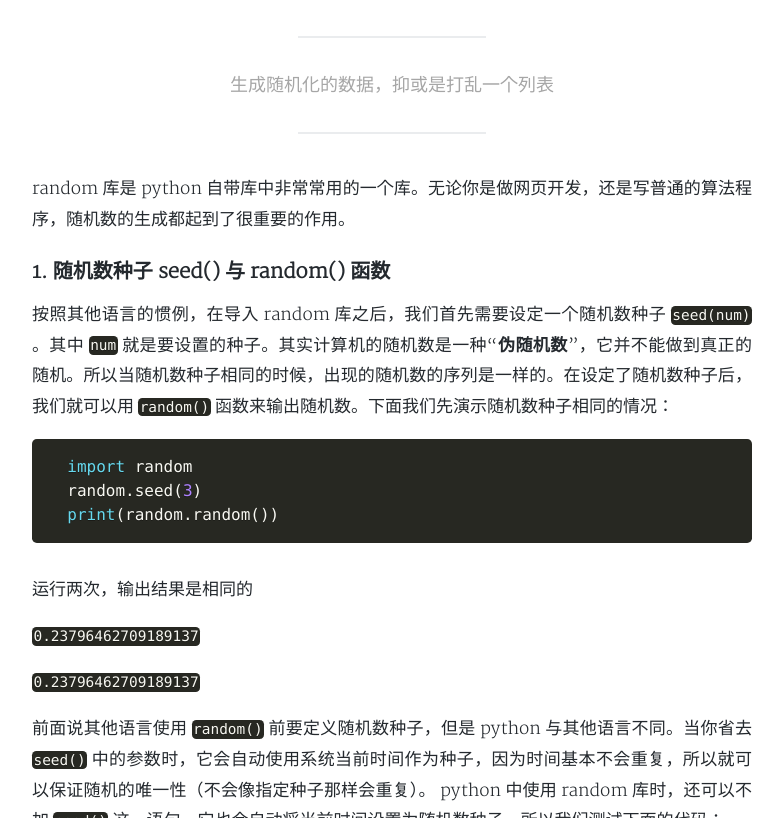
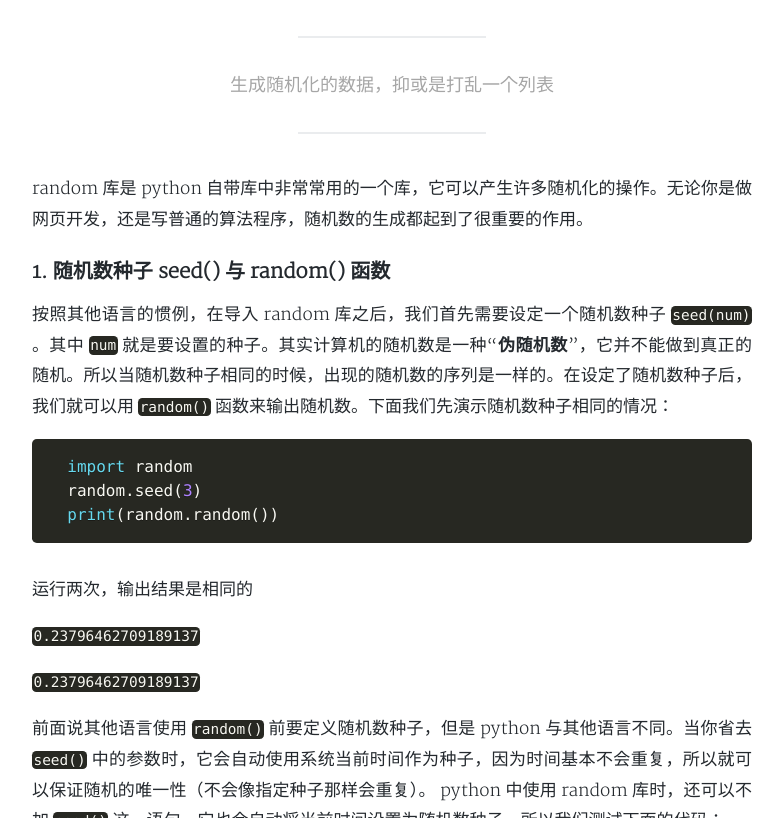
Before and after one commit to cometeme/cometeme.github.io, a Jekyll site: the page built from _posts/2018-08-03-random库.md, in a window 1280 px wide and 900 px high, scrolled down 382 px, cut to the strip 82-900 px from the top of the window. Shown: the whole strip, without its empty margins (248-1031 px from the left). Built offline with Jekyll 4.4.1, drawn with Linux system fonts in a browser that asks for light colours; nearby versions of some CDN libraries; a style sheet for code colours, icons or effects is not loaded.

Commit message:
Update 2018-08-03-random库.md

```diff
--- a/_posts/2018-08-03-random库.md
+++ b/_posts/2018-08-03-random库.md
@@ -8,7 +8,7 @@
 tags: python python库
 ---
 
-random 库是 python 自带库中非常常用的一个库。无论你是做网页开发，还是写普通的算法程序，随机数的生成都起到了很重要的作用。
+random 库是 python 自带库中非常常用的一个库，它可以产生许多随机化的操作。无论你是做网页开发，还是写普通的算法程序，随机数的生成都起到了很重要的作用。
 
 ### 1. 随机数种子 seed() 与 random() 函数
 
```
